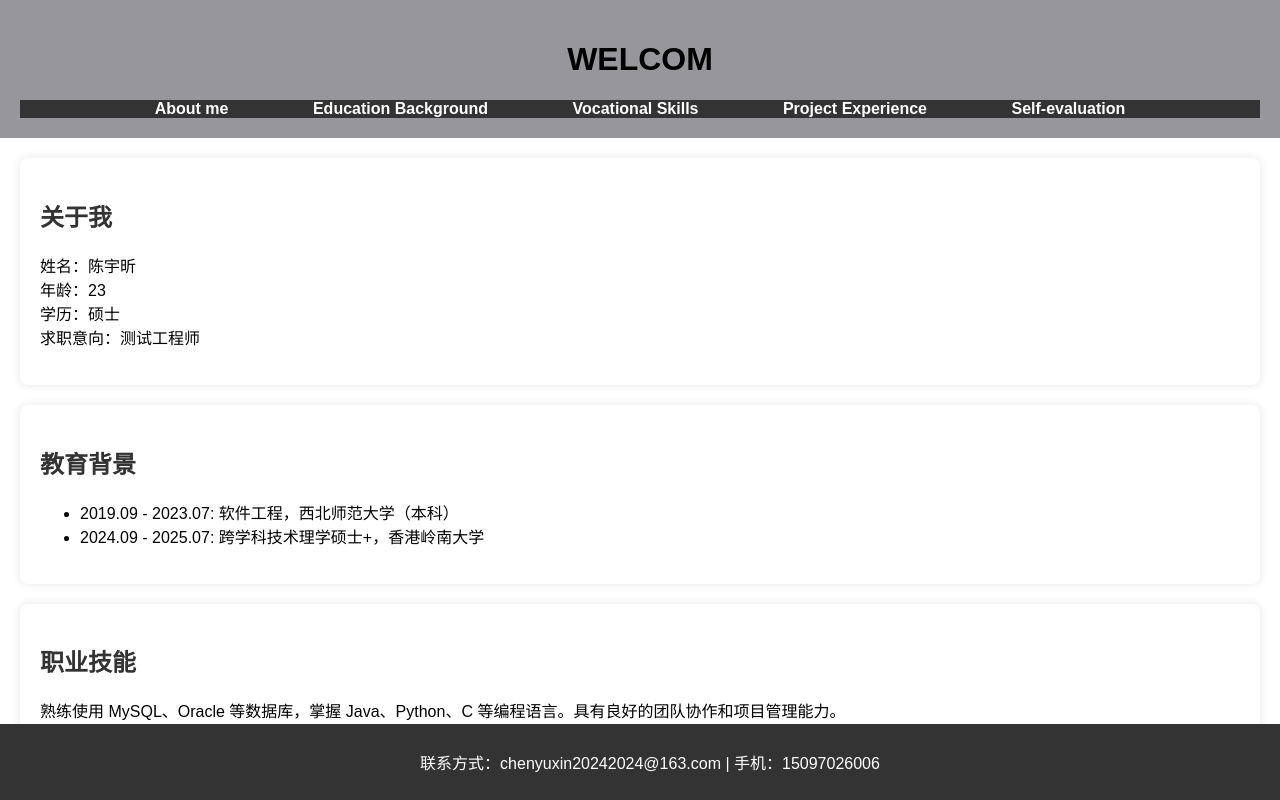
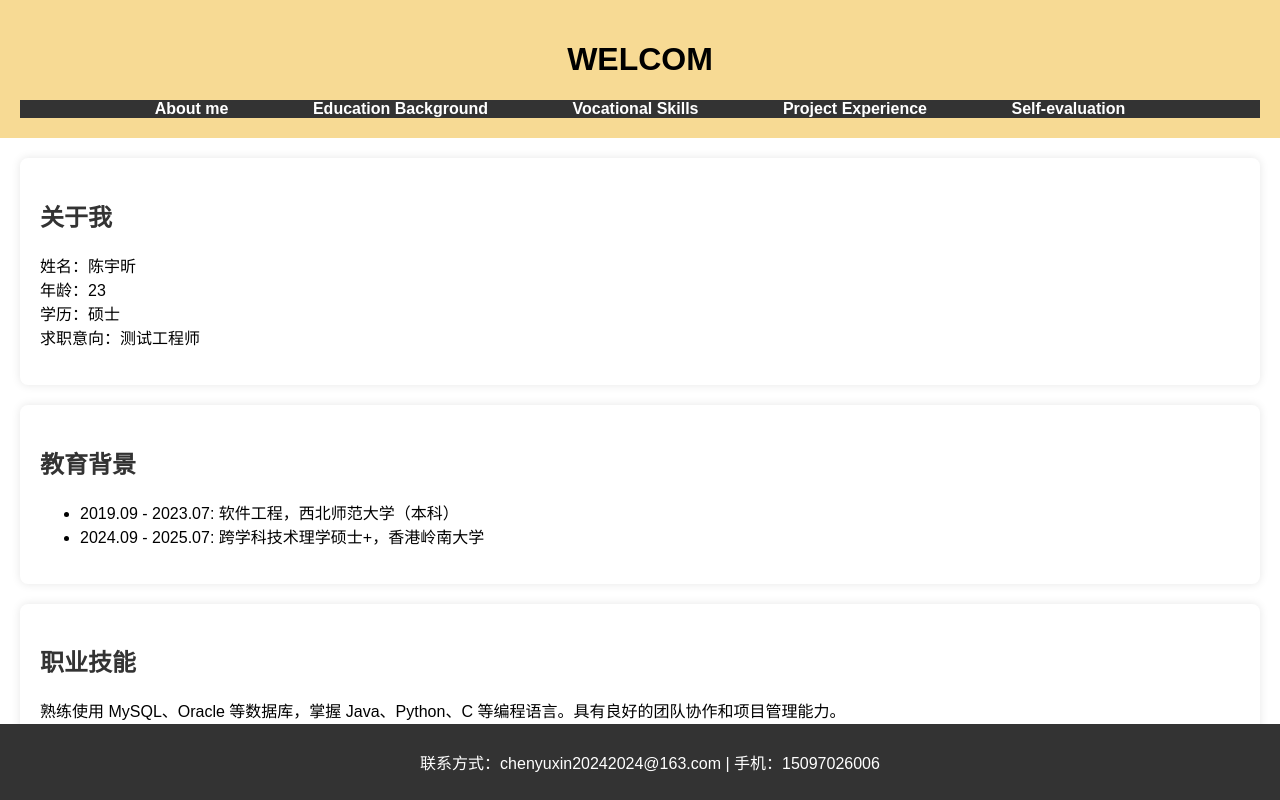
Before and after one commit to Chi021/xiaohang007, a plain HTML site: page index.html in a window 1280 px wide. Shown: the top 800 px of the page. Drawn offline with Linux system fonts and the light colour scheme.

Commit message:
Update styles.css

```diff
--- a/styles.css
+++ b/styles.css
@@ -5,7 +5,7 @@ body {
     padding: 0;
 }
 header {
-    background-color: #97979B;
+    background-color: #F7DA94;
     color: black;
     padding: 20px;
     text-align: center;
```
